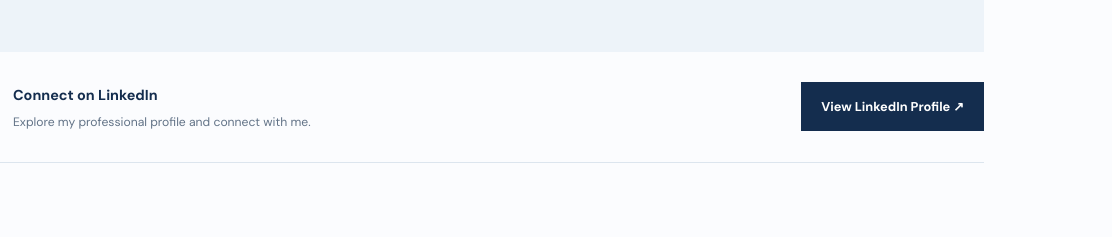
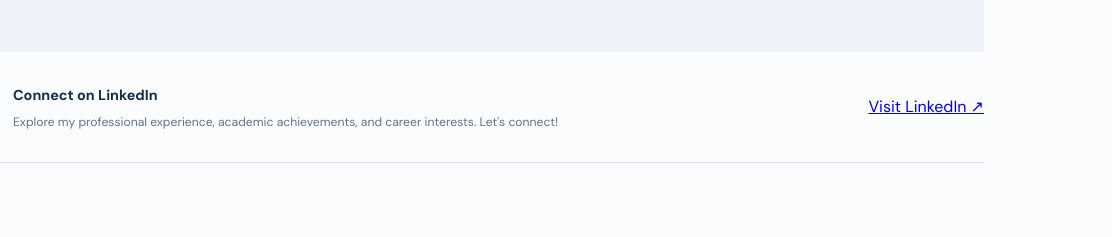
Before and after one commit to graceedenw/Grace-Wernick-Digital-Portfolio, a plain HTML site: page index.html in a window 1280 px wide. Shown: the part 2911-3148 px from the top of the page, 168-1280 px from the left. Drawn offline with nearby package versions, Linux system fonts and the light colour scheme.

Commit message:
Update LinkedIn profile link and description

```diff
--- a/index.html
+++ b/index.html
@@ -154,7 +154,7 @@
         <div><p class="eyebrow">MY RESUME</p><h2>A snapshot of<br><em>my experience.</em></h2><p>Add your current resume here so employers, mentors, and instructors can view your education, experience, and skills.</p></div>
         <div class="resume-actions"><a class="button button-dark" href="resume.pdf" target="_blank" rel="noopener">View resume <span>↗</span></a><p class="small-note">Replace the sample file with your own PDF named <strong>resume.pdf</strong>.</p></div>
       </div>
-      <div class="linkedin-row"><div><span class="linkedin-mark">in</span><div><strong>Connect on LinkedIn</strong><p>Explore my professional profile and connect with me.</p></div></div><a class="button button-dark" href="https://www.linkedin.com/in/grace-wernick/" target="_blank" rel="noopener noreferrer">View LinkedIn Profile ↗</a></div>
+      <div class="linkedin-row"><div><span class="linkedin-mark">in</span><div><strong>Connect on LinkedIn</strong><p>Explore my professional experience, academic achievements, and career interests. Let's connect!</p></div></div><a href="https://www.linkedin.com/in/grace-wernick/" target="_blank" rel="noopener noreferrer">Visit LinkedIn ↗</a></div>
     </section>
 
     <section class="contact section" id="contact">
```
